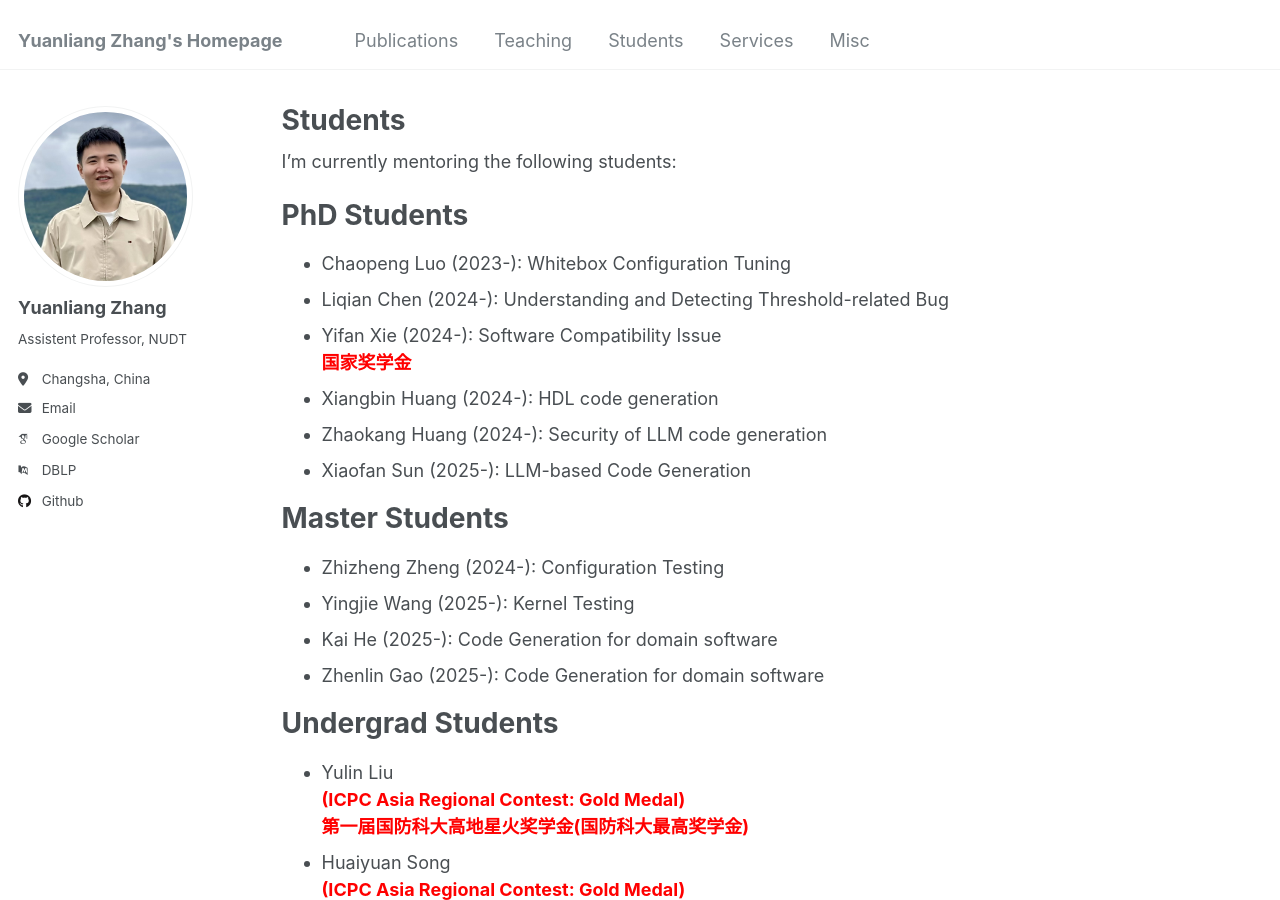
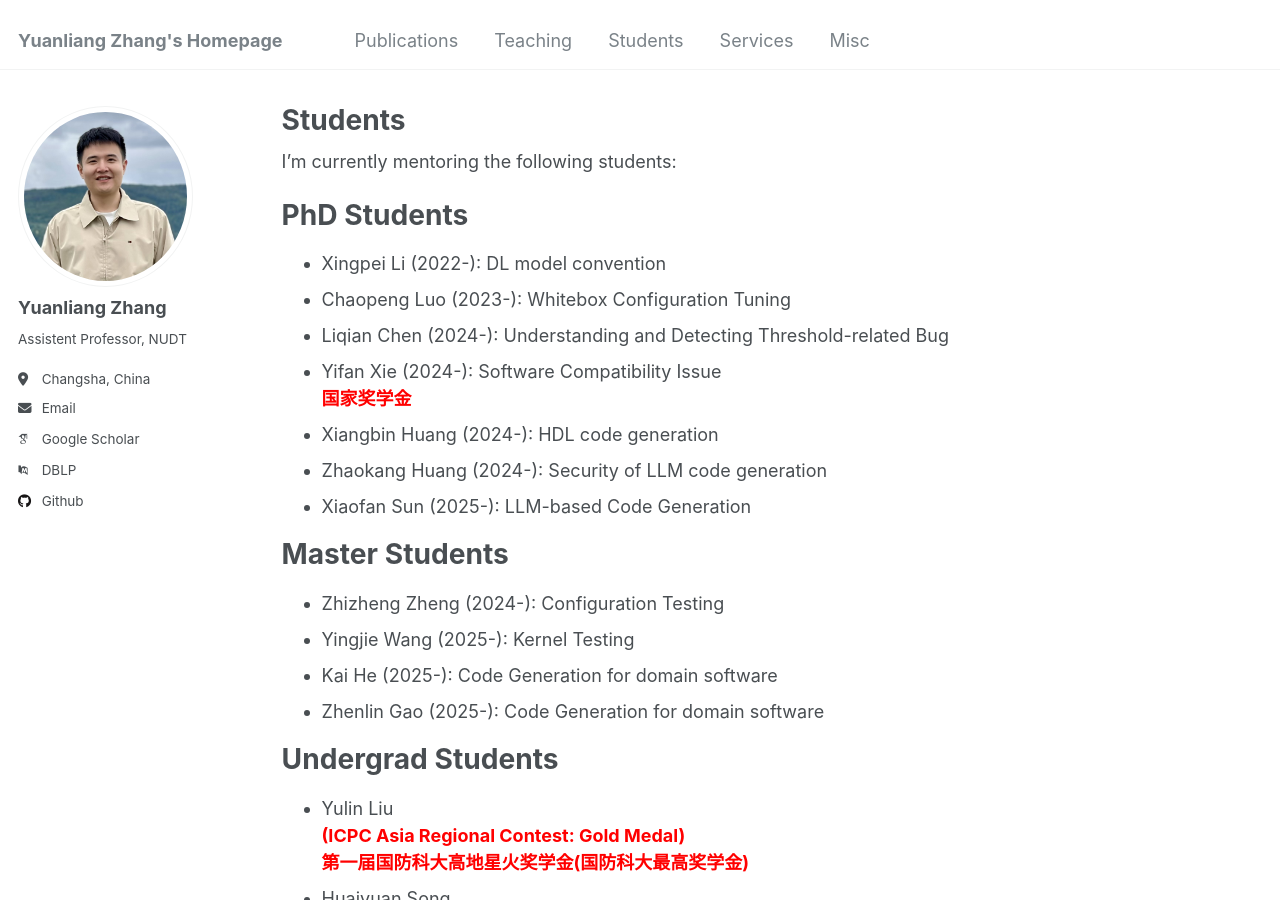
Before and after one commit to zhangbuzhang/zhangbuzhang.github.io, a Jekyll site: the page built from _pages/students.md, in a window 1280 px wide and 900 px high. Built offline with Jekyll 4.4.1, drawn with Linux system fonts in a browser that asks for light colours; some web fonts are replaced.

Commit message:
xingpei is great

```diff
--- a/_pages/students.md
+++ b/_pages/students.md
@@ -9,6 +9,7 @@ I'm currently mentoring the following students:
 PhD Students
 ======
 
+* Xingpei Li (2022-): DL model convention
 * Chaopeng Luo (2023-): Whitebox Configuration Tuning
 * Liqian Chen (2024-): Understanding and Detecting Threshold-related Bug
 * Yifan Xie (2024-): Software Compatibility Issue
```
